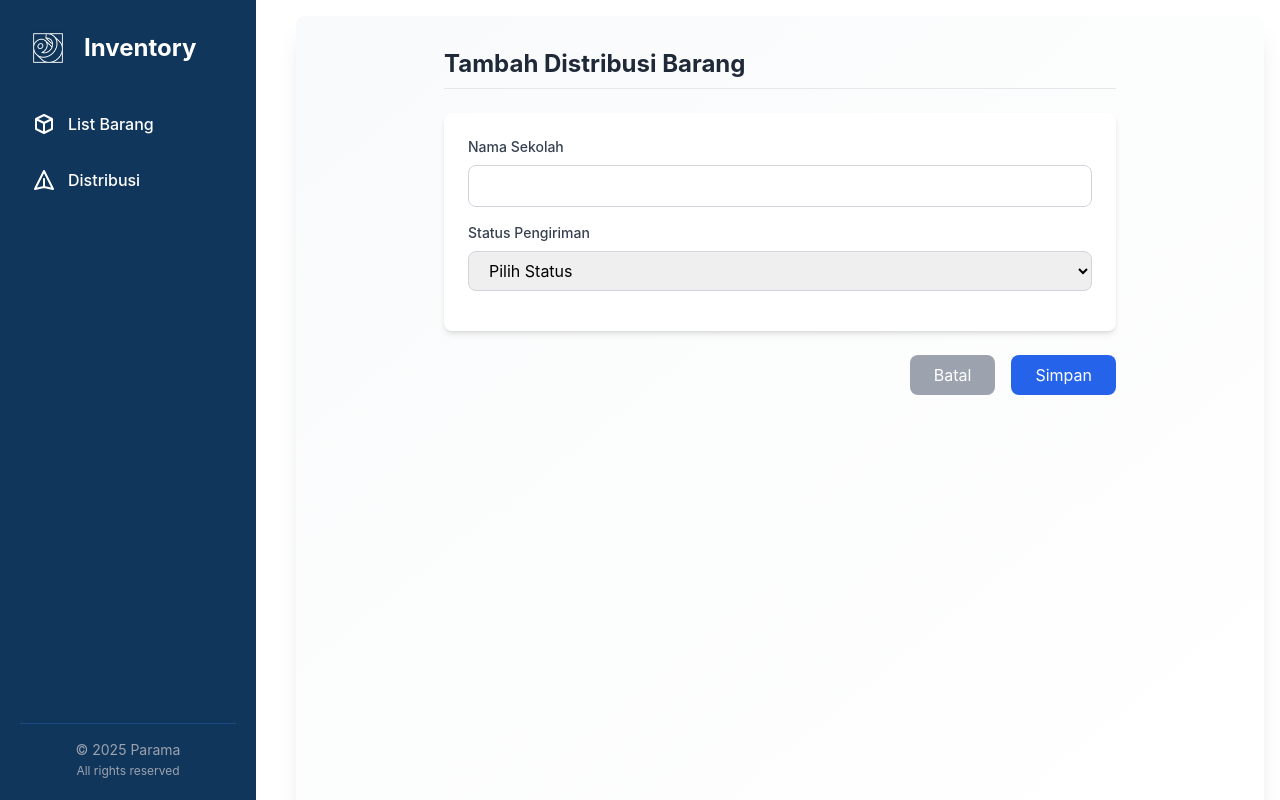
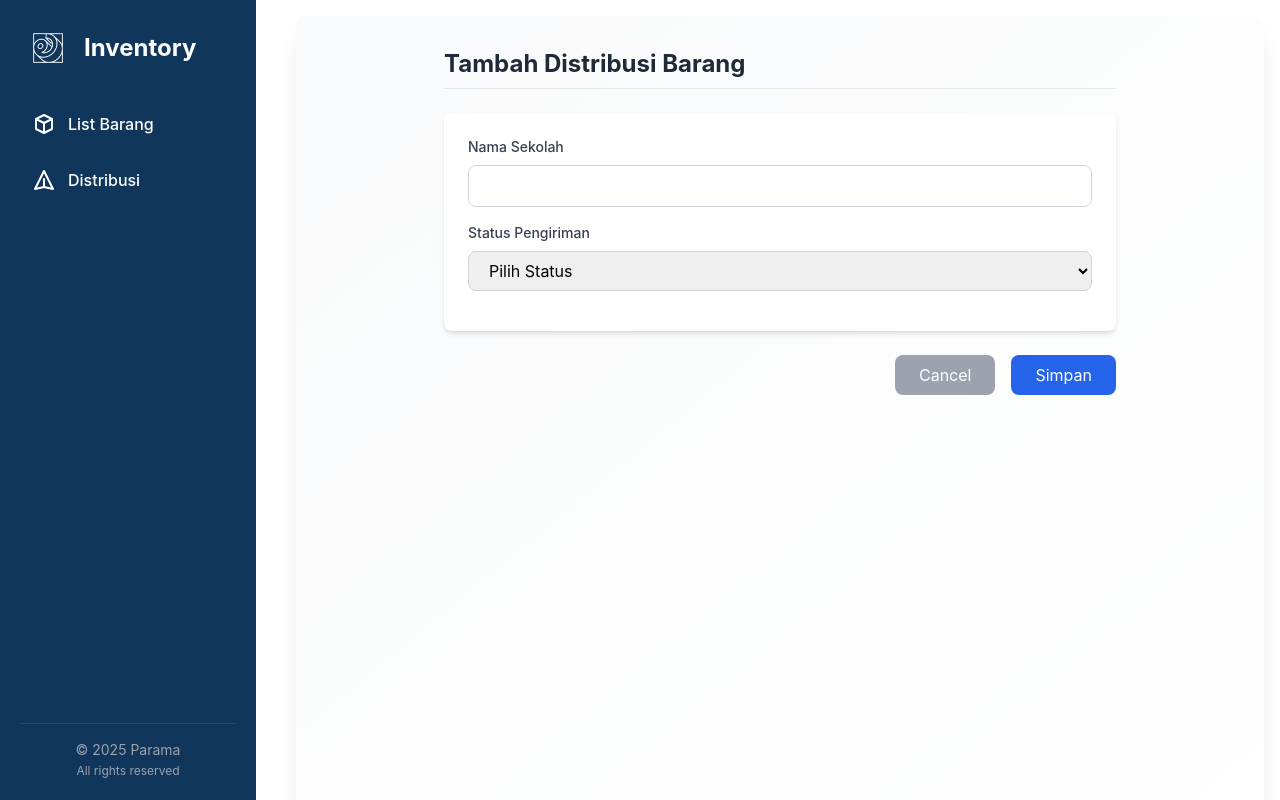
Before and after one commit to Mortalsinner/Inventory-Parama, a React (Create React App) app: page /home/AddSekolah in a window 1280 px wide. Built offline with nearby package versions, Linux system fonts and the light colour scheme; no server answers; the database is empty.

Commit message:
fix button cancel

```diff
--- a/src/Stylist/AddBarang.jsx
+++ b/src/Stylist/AddBarang.jsx
@@ -184,7 +184,7 @@ const AddBarang = () => {
 
           {/* Buttons */}
           <div className="flex justify-end space-x-4 mt-6">
-            <Link to="/">
+            <Link to="/home">
               <button className="px-6 py-2 bg-gray-500 text-white rounded-lg hover:bg-gray-600 transition-colors">
                 Cancel
               </button>
--- a/src/Stylist/AddSekolah.jsx
+++ b/src/Stylist/AddSekolah.jsx
@@ -94,7 +94,7 @@ const AddSekolah = () => {
               onClick={() => navigate('/distribusi')}
               className="px-6 py-2 bg-gray-400 text-white rounded-lg hover:bg-gray-500 transition-colors"
             >
-              Batal
+              Cancel
             </button>
             <button
               type="submit"
--- a/src/Stylist/AddStok.jsx
+++ b/src/Stylist/AddStok.jsx
@@ -147,7 +147,7 @@ const AddStok = () => {
                             onClick={() => navigate('/distribusi')}
                             className="px-6 py-2 bg-gray-400 text-white rounded-lg hover:bg-gray-500 transition-colors"
                         >
-                            Batal
+                            Cancel
                         </button>
                         <button
                             type="submit"
--- a/src/Stylist/EditBarang.jsx
+++ b/src/Stylist/EditBarang.jsx
@@ -211,7 +211,7 @@ const EditBarang = () => {
 
                     {/* Buttons */}
                     <div className="flex justify-end space-x-4 mt-6">
-                        <Link to="/">
+                        <Link to="/home">
                             <button className="px-6 py-2 bg-gray-500 text-white rounded-lg hover:bg-gray-600 transition-colors">
                                 Cancel
                             </button>
```
